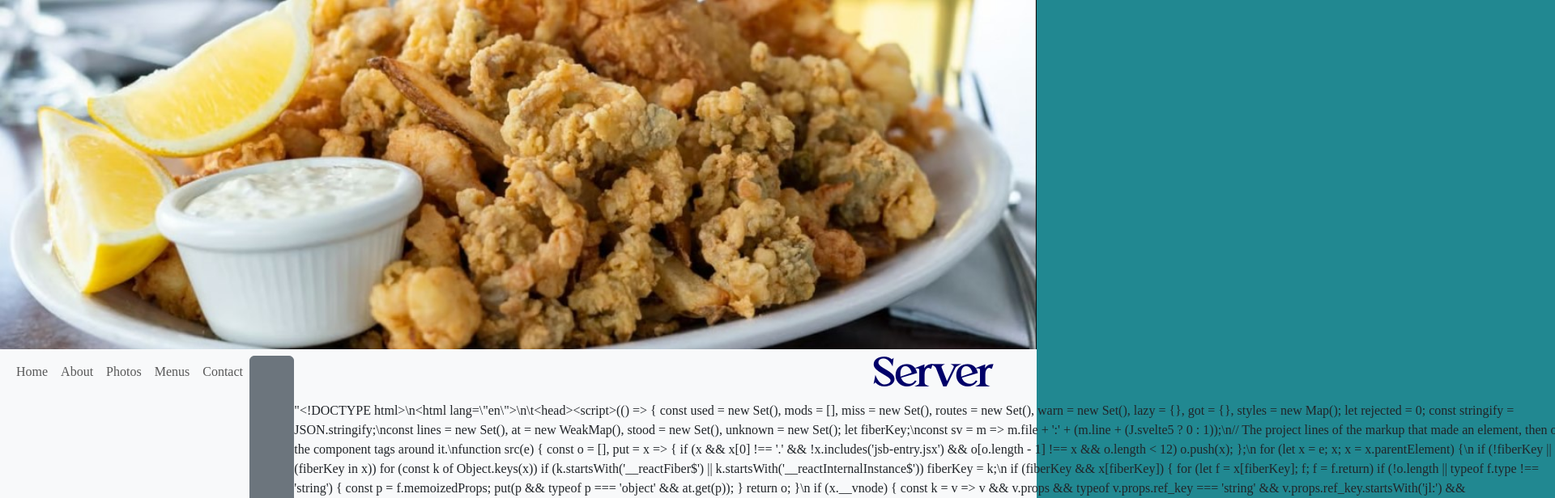
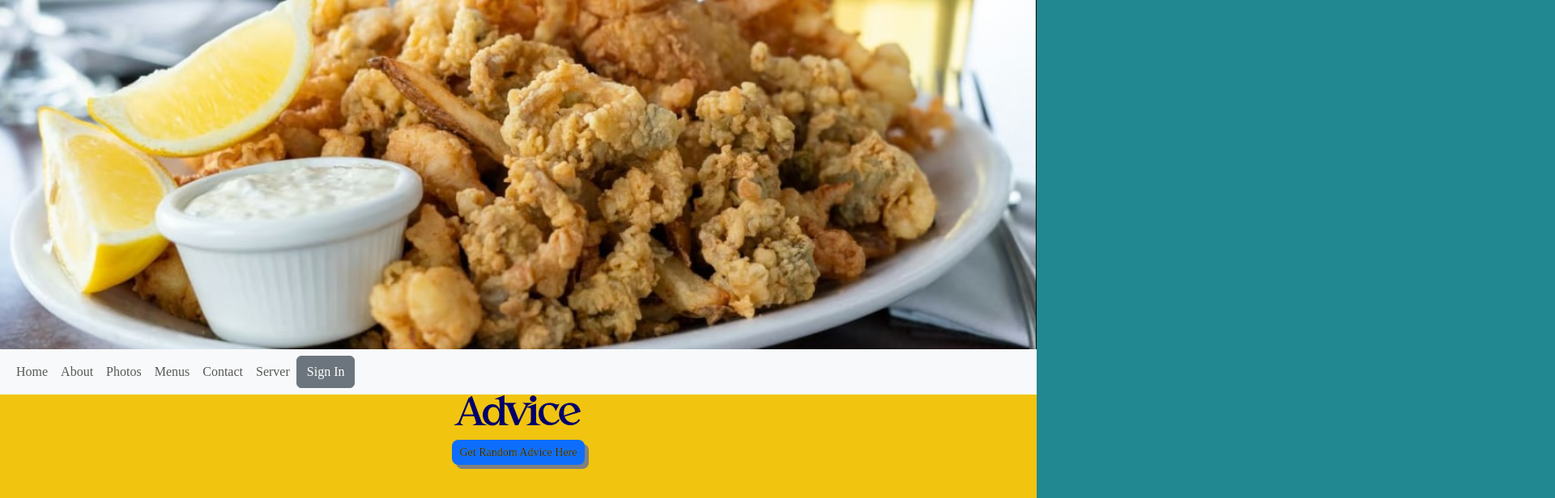
Before and after one commit to RaylonJMG/Capstone-Level-4, a React app in the folder frontend/: page /advice in a window 1280 px wide. Shown: the top 616 px of the page at 81% size, 1920 px wide, since content can reach past the window. Built offline with nearby package versions, Linux system fonts and the light colour scheme.

Commit message:
added code for advice API

```diff
--- /dev/null
+++ b/frontend/src/Views/Advice.tsx
@@ -0,0 +1,28 @@
+import axios from "axios";
+import { useState } from "react";
+
+export function Advice() {
+	const [advice, setAdvice] = useState("");
+	return (
+		<main>
+			<h1>Advice</h1>
+			<div className="text-center">
+				<button
+					onClick={handleAdvice}
+					className="btn btn-sm rounded-3 bg-primary"
+					id="mixin-button">
+					Get Random Advice Here
+				</button>
+			</div>
+			<br />
+			{advice}
+		</main>
+	);
+
+	async function handleAdvice() {
+		const apiResponse = await axios.get("https://api.adviceslip.com/advice");
+		const result = apiResponse.data;
+		const advice = result.slip.advice;
+		setAdvice(advice);
+	}
+}
--- a/frontend/src/Views/Home.tsx
+++ b/frontend/src/Views/Home.tsx
@@ -3,7 +3,8 @@ import React, { useEffect, useState } from "react";
 import Interior from "../../assets/Interior.jpg";
 //import "../../style.scss";
 import { Carousel } from "./Carousel";
-import axios from "axios";
+//import axios from "axios";
+import { Advice } from "./Advice";
 
 export function Home() {
 	//destructuring reads the values of the variables stored in the useState hook
@@ -80,7 +81,7 @@ export function Home() {
 					</div>
 					<hr />
 				</div>
-				<div className="row">
+				{/* <div className="row">
 					<div className="col-12 col-md-6 col-lg-6"></div>
 					<div className="text-center">
 						<button
@@ -90,18 +91,13 @@ export function Home() {
 							Get Random Advice Here
 						</button>
 					</div>
-				</div>
+				</div> */}
 				<br />
-				{advice}
+				<Advice />
 			</main>
 		</>
 	);
-	async function handleAdvice() {
-		const apiResponse = await axios.get("https://api.adviceslip.com/advice");
-		const result = apiResponse.data;
-		const advice = result.slip.advice;
-		return advice;
-	}
+
 	function componentDidMount() {
 		setDidMount(true);
 		console.log("The Home component has mounted.");
--- a/frontend/src/Views/NavCollapse.tsx
+++ b/frontend/src/Views/NavCollapse.tsx
@@ -1,7 +1,6 @@
 import React from "react";
 import { NavLink } from "react-router";
 import { SignInArea } from "./SignInArea";
-import { Server } from "./Server";
 
 export function NavCollapse() {
 	const domain = window.location.hostname;
@@ -52,8 +51,12 @@ export function NavCollapse() {
 							to={`${rootPath}/contact`}>
 							Contact
 						</NavLink>
+						<NavLink
+							className="nav-link"
+							to={`${rootPath}/server`}>
+							Server
+						</NavLink>
 						<SignInArea />
-						<Server />
 					</div>
 				</div>
 			</div>
--- a/frontend/src/index.tsx
+++ b/frontend/src/index.tsx
@@ -10,6 +10,8 @@ import { ImageMap } from "./Views/ImageMap";
 import { Header } from "./Views/Header";
 import { Footer } from "./Views/Footer";
 import { HandleRefresh } from "./Views/HandleRefresh";
+import { Server } from "./Views/Server";
+import { Advice } from "./Views/Advice";
 
 const domain = window.location.hostname;
 let rootPath = "";
@@ -54,6 +56,14 @@ root.render(
 					path="/imagemap"
 					element={<ImageMap />}
 				/>
+				<Route
+					path="/server"
+					element={<Server />}
+				/>
+				<Route
+					path="/advice"
+					element={<Advice />}
+				/>
 			</Routes>
 			<Footer />
 		</HandleRefresh>
```
